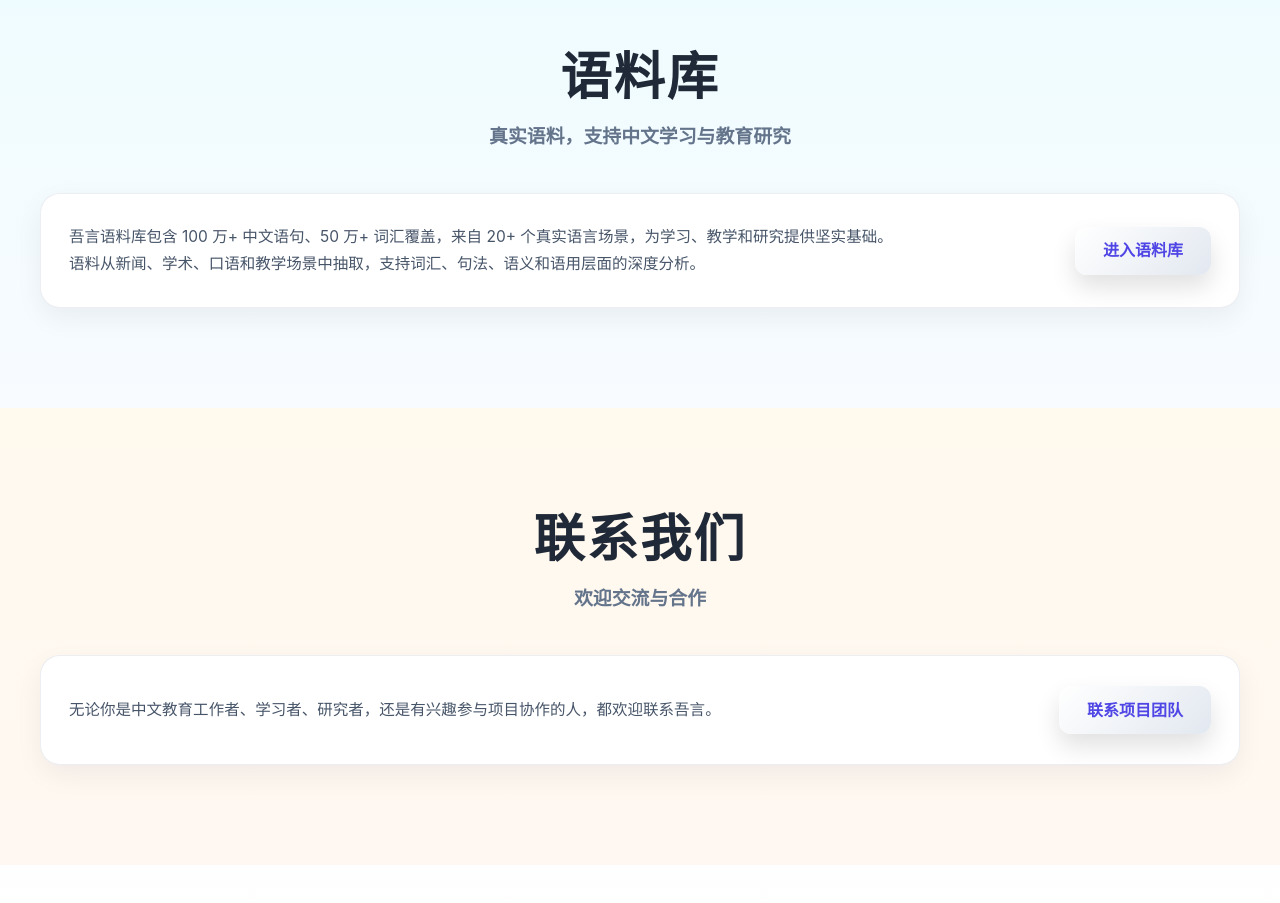
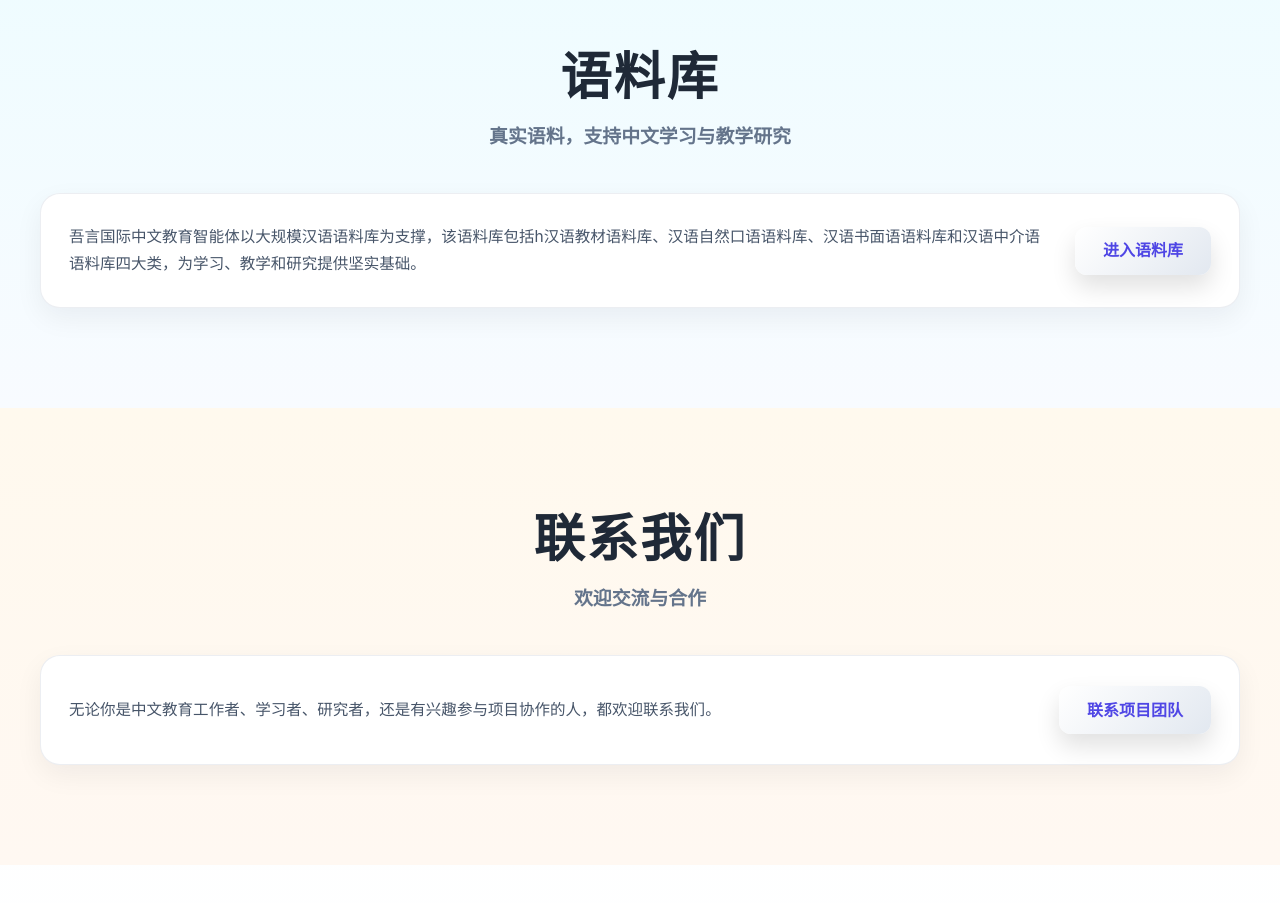
Before and after one commit to spokenchinesecorpus/aiwuyan, a React (Create React App) app: page /#/ in a window 1280 px wide. Shown: the part 2020-2923 px from the top of the page. Built offline with nearby package versions, Linux system fonts and the light colour scheme.

Commit message:
Update HomePage.js

```diff
--- a/src/pages/HomePage.js
+++ b/src/pages/HomePage.js
@@ -104,12 +104,11 @@ const HomePage = () => {
       <section className="section corpus">
         <div className="container">
           <h2 className="section-title">语料库</h2>
-          <p className="section-desc">真实语料，支持中文学习与教育研究</p>
+          <p className="section-desc">真实语料，支持中文学习与教学研究</p>
 
           <div className="corpus-box">
             <div className="corpus-text">
-              <p>吾言语料库包含 100 万+ 中文语句、50 万+ 词汇覆盖，来自 20+ 个真实语言场景，为学习、教学和研究提供坚实基础。</p>
-              <p>语料从新闻、学术、口语和教学场景中抽取，支持词汇、句法、语义和语用层面的深度分析。</p>
+              <p>吾言国际中文教育智能体以大规模汉语语料库为支撑，该语料库包括h汉语教材语料库、汉语自然口语语料库、汉语书面语语料库和汉语中介语语料库四大类，为学习、教学和研究提供坚实基础。</p>
             </div>
             <Link to="/corpus" className="btn btn-primary">进入语料库</Link>
           </div>
@@ -123,7 +122,7 @@ const HomePage = () => {
 
           <div className="contact-box">
             <p>
-              无论你是中文教育工作者、学习者、研究者，还是有兴趣参与项目协作的人，都欢迎联系吾言。
+              无论你是中文教育工作者、学习者、研究者，还是有兴趣参与项目协作的人，都欢迎联系我们。
             </p>
             <Link to="/contact" className="btn btn-primary">联系项目团队</Link>
           </div>
```
